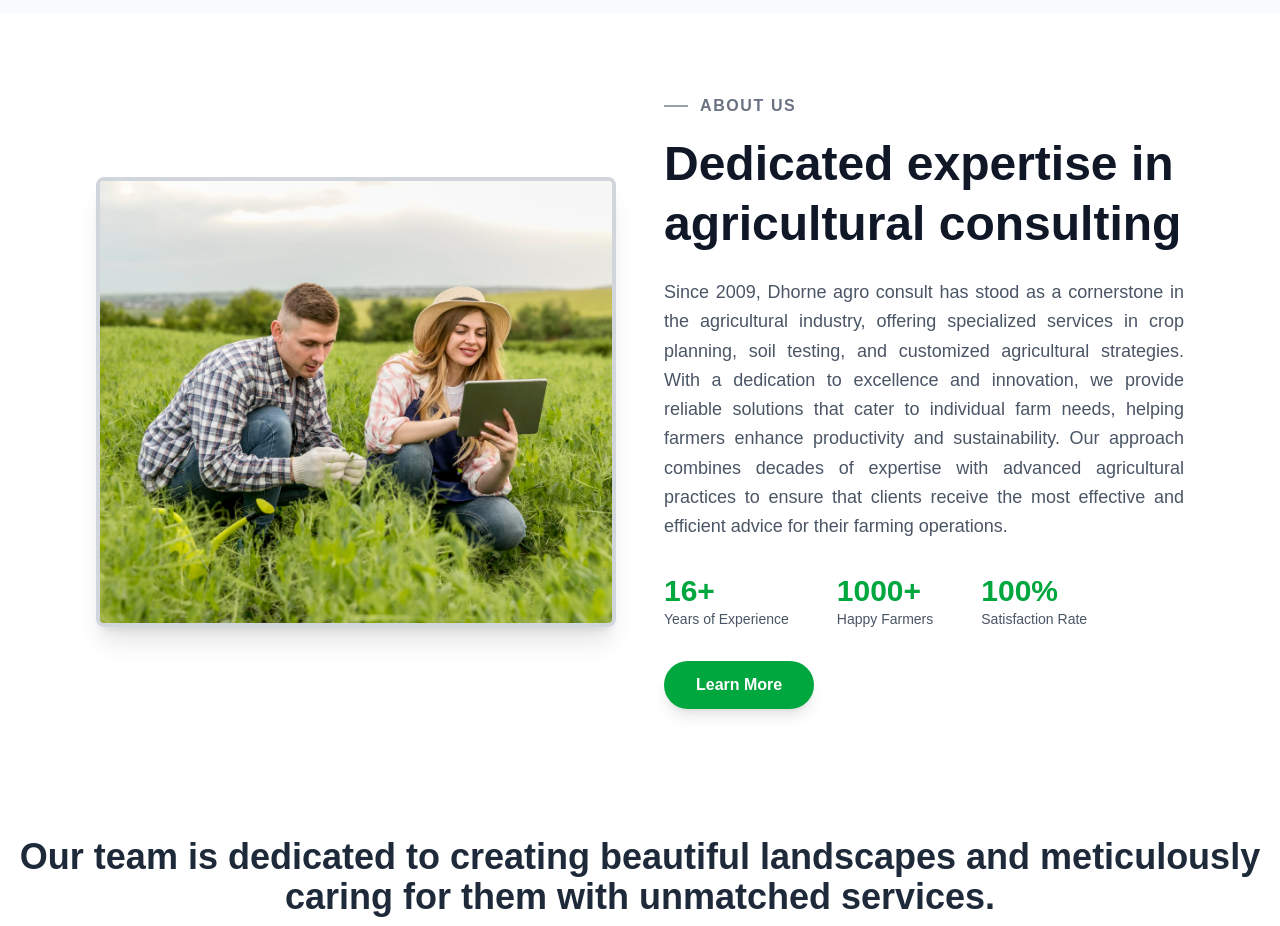
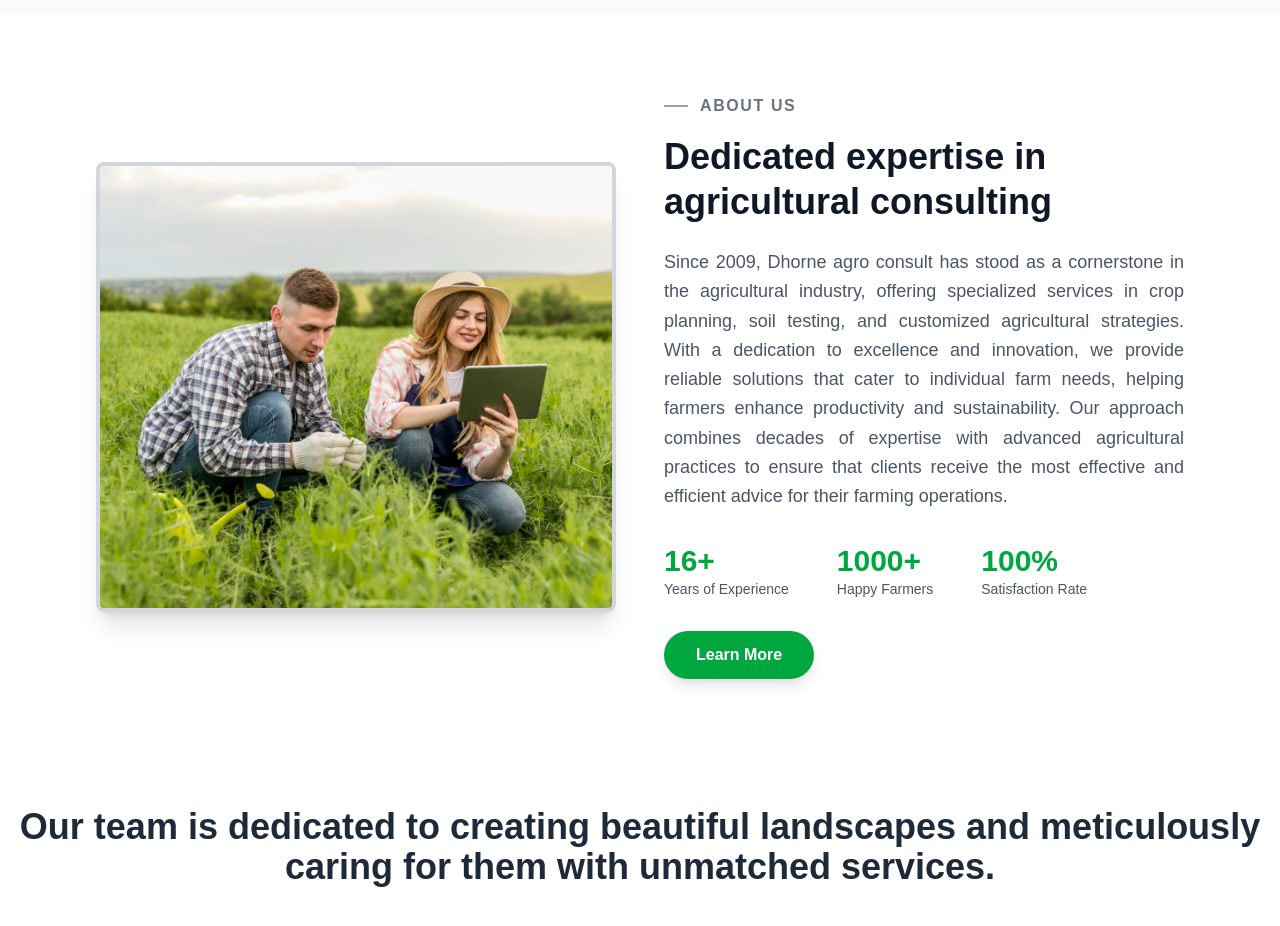
Before and after one commit to conflictonsions12/qwerty, a Next.js app: page / in a window 1280 px wide. Shown: the part 1540-2466 px from the top of the page. Built offline with nearby package versions, Linux system fonts and the light colour scheme.

Commit message:
Update AboutSection.jsx

```diff
--- a/src/components/AboutSection.jsx
+++ b/src/components/AboutSection.jsx
@@ -109,7 +109,7 @@ export default function AboutSection({ data }) {
             {/* Title */}
             <motion.h2
               variants={textVariants}
-              className="text-3xl md:text-4xl lg:text-5xl font-extrabold text-gray-900 mb-6 leading-tight"
+              className="text-3xl md:text-4xl lg:text-4xl font-bold text-gray-900 mb-6 leading-tight"
             >
               {data.title}
             </motion.h2>
```
